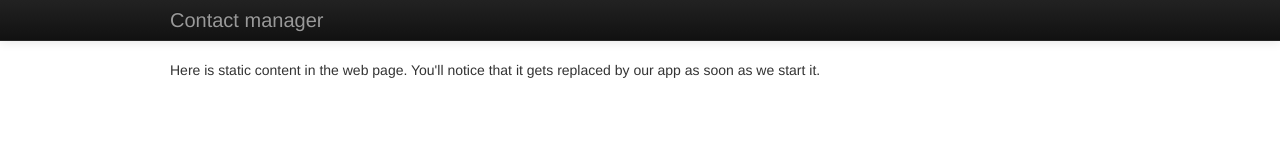
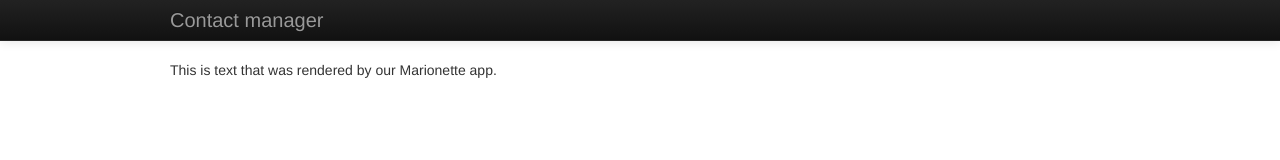
Before and after one commit to tbarmann/marionette-tutorial, a plain HTML site: page app/index.html in a window 1280 px wide. Drawn offline with Linux system fonts and the light colour scheme.

Commit message:
thru page 10: creating and displaying view

```diff
--- a/app/index.html
+++ b/app/index.html
@@ -10,17 +10,23 @@
  <body>
 
  <div class="navbar navbar-inverse navbar-fixed-top">
- <div class="navbar-inner">
- <div class="container">
- <span class="brand">Contact manager</span>
- </div>
- </div>
+	 <div class="navbar-inner">
+ 		<div class="container">
+ 			<span class="brand">Contact manager</span>
+ 		</div>
+ 	</div>
  </div>
 
- <div class="container">
- <p>Here is static content in the web page. You'll notice that it gets
- replaced by our app as soon as we start it.</p>
+
+ <div id="app-container">
+ 	<div id="main-region" class="container">
+ 		<p>Here is the static content in the web page. Notice that it gets replaced by our app as soon as we start it.</p>
+ 	</div>
  </div>
+
+<script type="text/template" id="static-template">
+	<p>This is text that was rendered by our Marionette app.</p>
+</script>
 
  <script src="./assets/js/vendor/jquery.js"></script>
  <script src="./assets/js/vendor/json2.js"></script>
@@ -28,5 +34,26 @@
  <script src="./assets/js/vendor/backbone.js"></script>
  <script src="./assets/js/vendor/backbone.marionette.js"></script>
 
+
+<script type="text/javascript">
+	var ContactManager = new Marionette.Application();
+
+	ContactManager.StaticView = Marionette.ItemView.extend({
+		el: "#main-region",
+		template: "#static-template"
+
+	});
+
+	ContactManager.on('start',function() {
+		var staticView = new ContactManager.StaticView();
+		staticView.render();
+
+	})
+
+	ContactManager.start();
+
+</script>
+
+
  </body>
  </html>
```
